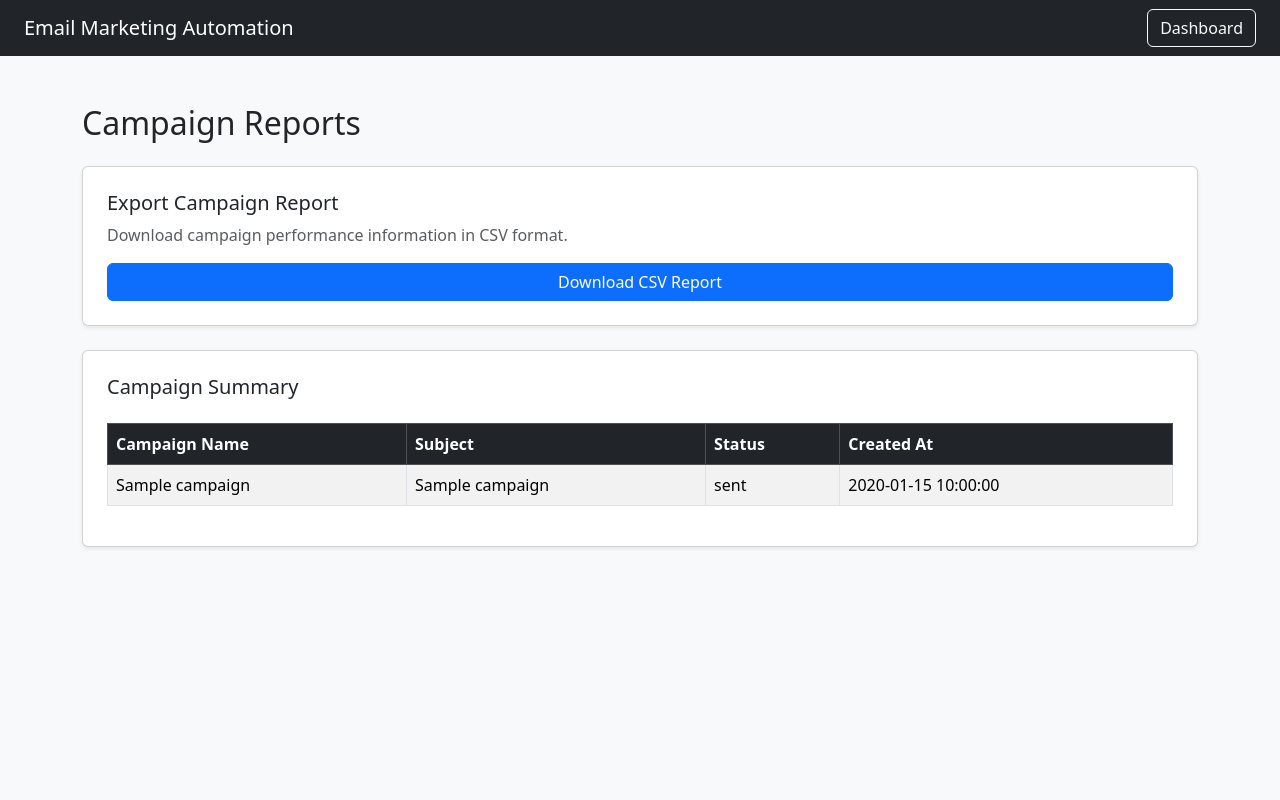
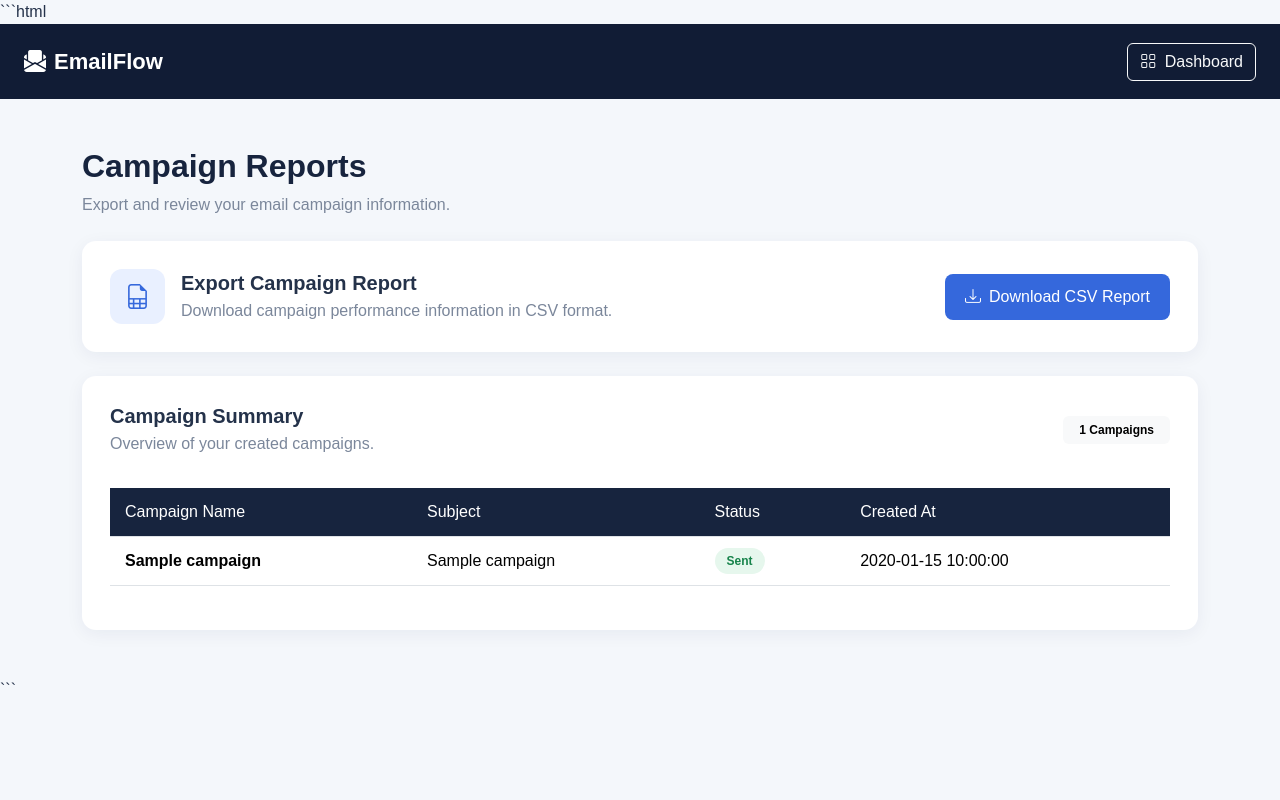
Before and after one commit to Priyanka-github26/Email-Marketing-Automation, a Flask app: page /reports in a window 1280 px wide. Run offline with Flask 3, Linux system fonts and the light colour scheme; a user stored in the database is signed in; tables that the repository leaves empty hold one stand-in row (values such as "Sample post").

Commit message:
Redesign report page

````diff
--- a/app/templates/reports.html
+++ b/app/templates/reports.html
@@ -1,48 +1,175 @@
-
+```html
 <!DOCTYPE html>
 <html lang="en">
 <head>
     <meta charset="UTF-8">
     <meta name="viewport" content="width=device-width, initial-scale=1.0">
-    <title>Campaign Reports</title>
+    <title>Reports | EmailFlow</title>
+
     <link href="https://cdn.jsdelivr.net/npm/bootstrap@5.3.3/dist/css/bootstrap.min.css" rel="stylesheet">
+    <link href="https://cdn.jsdelivr.net/npm/bootstrap-icons@1.11.3/font/bootstrap-icons.css" rel="stylesheet">
+
+    <style>
+        body {
+            background: #f4f7fb;
+            font-family: Arial, sans-serif;
+            color: #24324a;
+        }
+
+        .navbar {
+            background: #111c35;
+            padding: 16px 30px;
+        }
+
+        .navbar-brand {
+            font-weight: 700;
+            font-size: 22px;
+        }
+
+        .page-heading {
+            font-weight: 700;
+            color: #17243e;
+        }
+
+        .subtitle {
+            color: #7b879b;
+        }
+
+        .report-card {
+            background: white;
+            border: none;
+            border-radius: 14px;
+            box-shadow: 0 4px 18px rgba(20, 40, 80, 0.06);
+            padding: 28px;
+        }
+
+        .export-icon {
+            width: 55px;
+            height: 55px;
+            border-radius: 12px;
+            background: #e9f0ff;
+            color: #3568dc;
+            display: flex;
+            align-items: center;
+            justify-content: center;
+            font-size: 25px;
+        }
+
+        .btn-primary {
+            background: #3568dc;
+            border: none;
+            padding: 11px 20px;
+            border-radius: 8px;
+        }
+
+        .btn-primary:hover {
+            background: #2454bd;
+        }
+
+        .table thead th {
+            background: #17243e;
+            color: white;
+            padding: 15px;
+            font-weight: 500;
+            white-space: nowrap;
+        }
+
+        .table tbody td {
+            padding: 15px;
+            vertical-align: middle;
+        }
+
+        .status-badge {
+            background: #e6f7ed;
+            color: #16834a;
+            padding: 6px 12px;
+            border-radius: 20px;
+            font-size: 12px;
+            font-weight: 600;
+        }
+
+        .empty-state {
+            text-align: center;
+            padding: 35px;
+            color: #8792a5;
+        }
+
+        .empty-state i {
+            font-size: 38px;
+            display: block;
+            margin-bottom: 12px;
+        }
+    </style>
 </head>
 
-<body class="bg-light">
+<body>
 
-<nav class="navbar navbar-dark bg-dark px-4">
-    <a class="navbar-brand" href="{{ url_for('main.dashboard') }}">Email Marketing Automation</a>
-    <a href="{{ url_for('main.dashboard') }}" class="btn btn-outline-light">Dashboard</a>
+<nav class="navbar navbar-dark px-4">
+    <a class="navbar-brand text-white" href="{{ url_for('main.dashboard') }}">
+        <i class="bi bi-envelope-paper-fill me-2"></i>EmailFlow
+    </a>
+
+    <a href="{{ url_for('main.dashboard') }}" class="btn btn-outline-light">
+        <i class="bi bi-grid me-1"></i> Dashboard
+    </a>
 </nav>
 
-<div class="container mt-5">
+<div class="container py-5">
 
-    <h2 class="mb-4">Campaign Reports</h2>
+    <div class="mb-4">
+        <h2 class="page-heading">Campaign Reports</h2>
+        <p class="subtitle">Export and review your email campaign information.</p>
+    </div>
 
-    <div class="card shadow-sm p-4">
+    <!-- Export Report -->
+    <div class="report-card mb-4">
+        <div class="row align-items-center">
 
-        <h5>Export Campaign Report</h5>
+            <div class="col-md-8">
+                <div class="d-flex align-items-center gap-3">
+                    <div class="export-icon">
+                        <i class="bi bi-file-earmark-spreadsheet"></i>
+                    </div>
 
-        <p class="text-muted">
+                    <div>
+                        <h5 class="fw-bold mb-1">Export Campaign Report</h5>
+                        <p class="subtitle mb-0">
                             Download campaign performance information in CSV format.
                         </p>
+                    </div>
+                </div>
+            </div>
 
+            <div class="col-md-4 text-md-end mt-3 mt-md-0">
                 <a href="{{ url_for('main.download_reports') }}"
                    class="btn btn-primary">
-            Download CSV Report
+                    <i class="bi bi-download me-2"></i>Download CSV Report
                 </a>
+            </div>
 
         </div>
+    </div>
 
-    <div class="card shadow-sm p-4 mt-4">
+    <!-- Campaign Summary -->
+    <div class="report-card">
 
-        <h5>Campaign Summary</h5>
+        <div class="d-flex justify-content-between align-items-center mb-3">
+            <div>
+                <h5 class="fw-bold mb-1">Campaign Summary</h5>
+                <p class="subtitle mb-0">Overview of your created campaigns.</p>
+            </div>
+
+            <span class="badge text-bg-light px-3 py-2">
+                {{ campaigns|length }} Campaigns
+            </span>
+        </div>
 
         {% if campaigns %}
 
         <div class="table-responsive">
-            <table class="table table-bordered table-striped mt-3">
-                <thead class="table-dark">
+            <table class="table table-hover align-middle mt-3">
+
+                <thead>
                     <tr>
                         <th>Campaign Name</th>
                         <th>Subject</th>
@@ -54,19 +181,39 @@
                 <tbody>
                     {% for campaign in campaigns %}
                     <tr>
-                        <td>{{ campaign.name }}</td>
+                        <td class="fw-semibold">{{ campaign.name }}</td>
+
                         <td>{{ campaign.subject }}</td>
-                        <td>{{ campaign.status }}</td>
+
+                        <td>
+                            {% if campaign.status == 'sent' %}
+                                <span class="status-badge">Sent</span>
+                            {% elif campaign.status == 'partially_sent' %}
+                                <span class="badge text-bg-warning">Partially Sent</span>
+                            {% elif campaign.status == 'failed' %}
+                                <span class="badge text-bg-danger">Failed</span>
+                            {% else %}
+                                <span class="badge text-bg-secondary">
+                                    {{ campaign.status|replace('_', ' ')|title }}
+                                </span>
+                            {% endif %}
+                        </td>
+
                         <td>{{ campaign.created_at }}</td>
                     </tr>
                     {% endfor %}
                 </tbody>
+
             </table>
         </div>
 
         {% else %}
 
-        <p class="text-muted mt-3">No campaigns available.</p>
+        <div class="empty-state">
+            <i class="bi bi-file-earmark-text"></i>
+            <h6 class="fw-bold">No campaigns available</h6>
+            <p class="mb-0">Create your first campaign to see reports here.</p>
+        </div>
 
         {% endif %}
 
@@ -74,5 +221,8 @@
 
 </div>
 
+<script src="https://cdn.jsdelivr.net/npm/bootstrap@5.3.3/dist/js/bootstrap.bundle.min.js"></script>
+
 </body>
 </html>
+```
````
Lines whose indentation alone changed are shown as unchanged.
